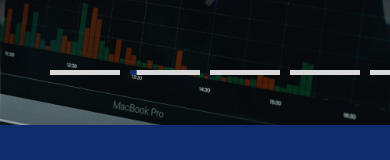
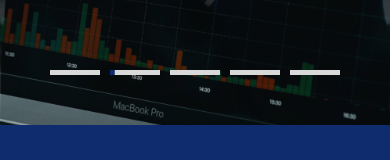
Before and after one commit to jaehyung8675/bank, a Next.js app: page / in a window 390 px wide. Shown: the part 424-584 px from the top of the page. Built offline with nearby package versions, Linux system fonts and the light colour scheme.

Commit message:
fix bar width

```diff
--- a/styles/style.css
+++ b/styles/style.css
@@ -207,6 +207,10 @@
     bottom: initial;
   }
 
+  .pagination span {
+    width: 5rem;
+  }
+
   .slider {
     height: 65vh;
   }
```
